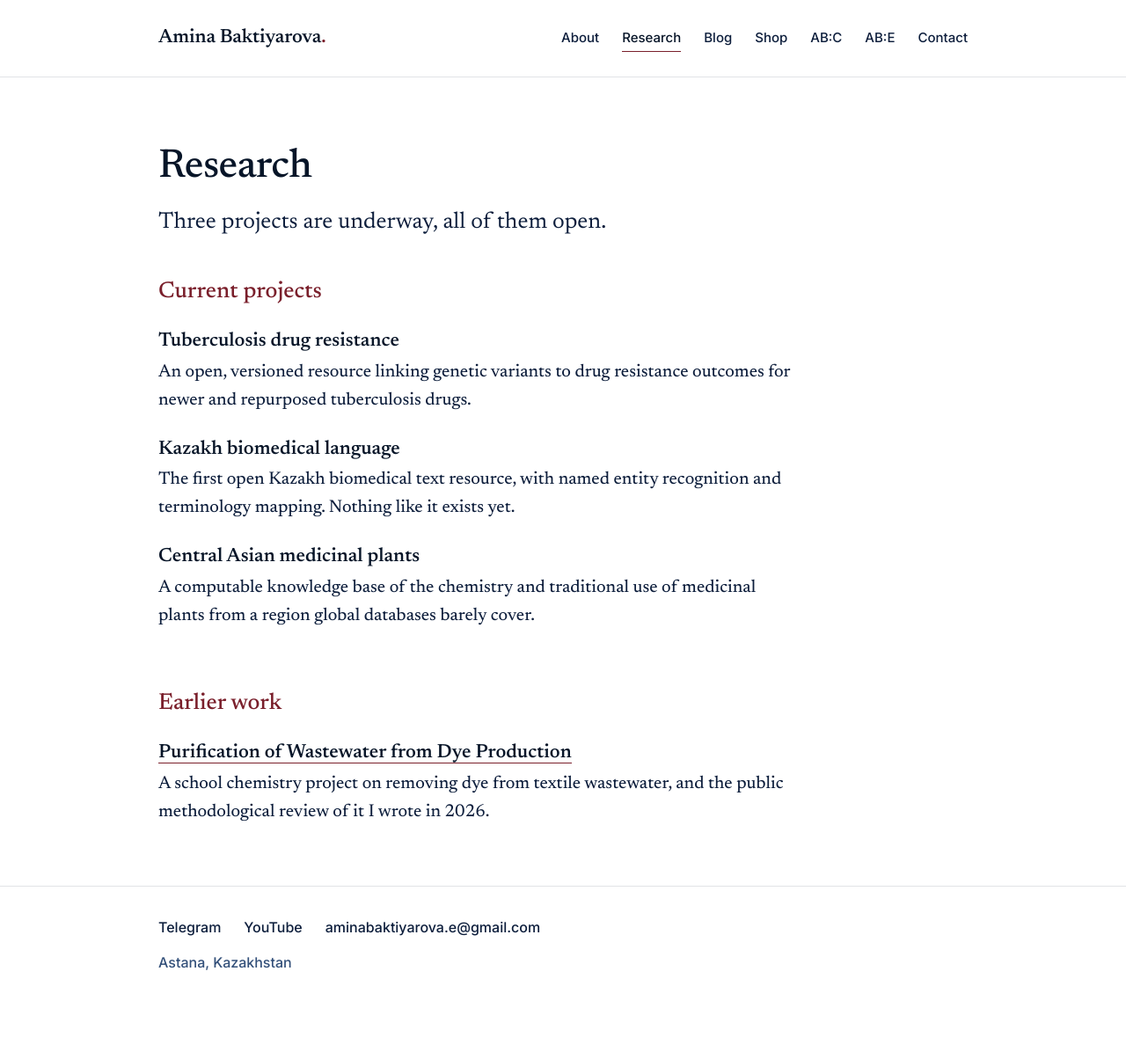
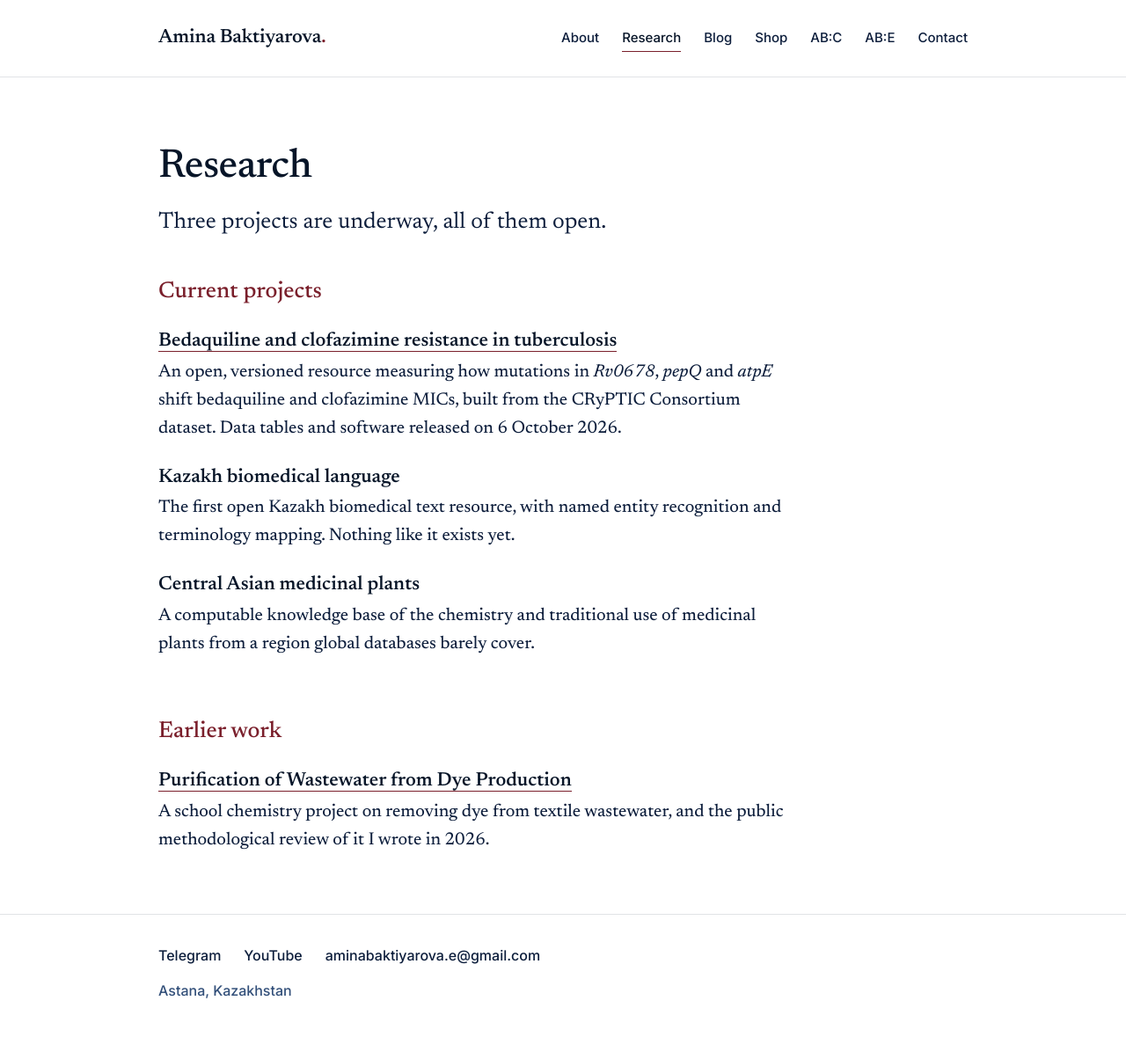
Before and after one commit to aminabaktiyarova/aminabaktiyarova.github.io, a Jekyll site: the page built from research.html, in a window 1280 px wide. Shown: the whole page at 88% size. Built offline with Jekyll 4.4.1, drawn with Linux system fonts in a browser that asks for light colours; before the commit the page ends 1172 px from its top, so only the background shows below that.

Commit message:
Add the tuberculosis research page

```diff
--- a/assets/style.css
+++ b/assets/style.css
@@ -399,6 +399,7 @@
 .prose h2 { margin: 46px 0 14px; }
 .prose > h2:first-child { margin-top: 0; }
 .prose p { margin: 0 0 18px; }
+.prose a, .top .meta a, .doc-link .meta a { border-bottom: 1.5px solid var(--burgundy); }
 .prose ul { list-style: none; margin: 0 0 18px; padding: 0; }
 .prose ul li { position: relative; padding-left: 24px; margin-bottom: 12px; line-height: 1.58; }
 .prose ul li::before {
--- a/index.html
+++ b/index.html
@@ -32,7 +32,7 @@
       <ul class="projects">
         <li>
           <h3>Tuberculosis drug resistance</h3>
-          <p>An open, versioned resource linking genetic variants to drug resistance outcomes for newer and repurposed tuberculosis drugs.</p>
+          <p>An open, versioned resource measuring how mutations shift bedaquiline and clofazimine MICs in tuberculosis. Data tables and software released in October 2026.</p>
         </li>
         <li>
           <h3>Kazakh biomedical language</h3>
--- a/research.html
+++ b/research.html
@@ -16,8 +16,8 @@
       <h2>Current projects</h2>
       <ul class="entries">
         <li>
-          <h3>Tuberculosis drug resistance</h3>
-          <p>An open, versioned resource linking genetic variants to drug resistance outcomes for newer and repurposed tuberculosis drugs.</p>
+          <h3><a href="{{ '/research/tb-drug-resistance/' | relative_url }}">Bedaquiline and clofazimine resistance in tuberculosis</a></h3>
+          <p>An open, versioned resource measuring how mutations in <i>Rv0678</i>, <i>pepQ</i> and <i>atpE</i> shift bedaquiline and clofazimine MICs, built from the CRyPTIC Consortium dataset. Data tables and software released on 6 October 2026.</p>
         </li>
         <li>
           <h3>Kazakh biomedical language</h3>
```
Also changed, not shown: research-tb-drug-resistance.html (added, +73 -0 lines).
